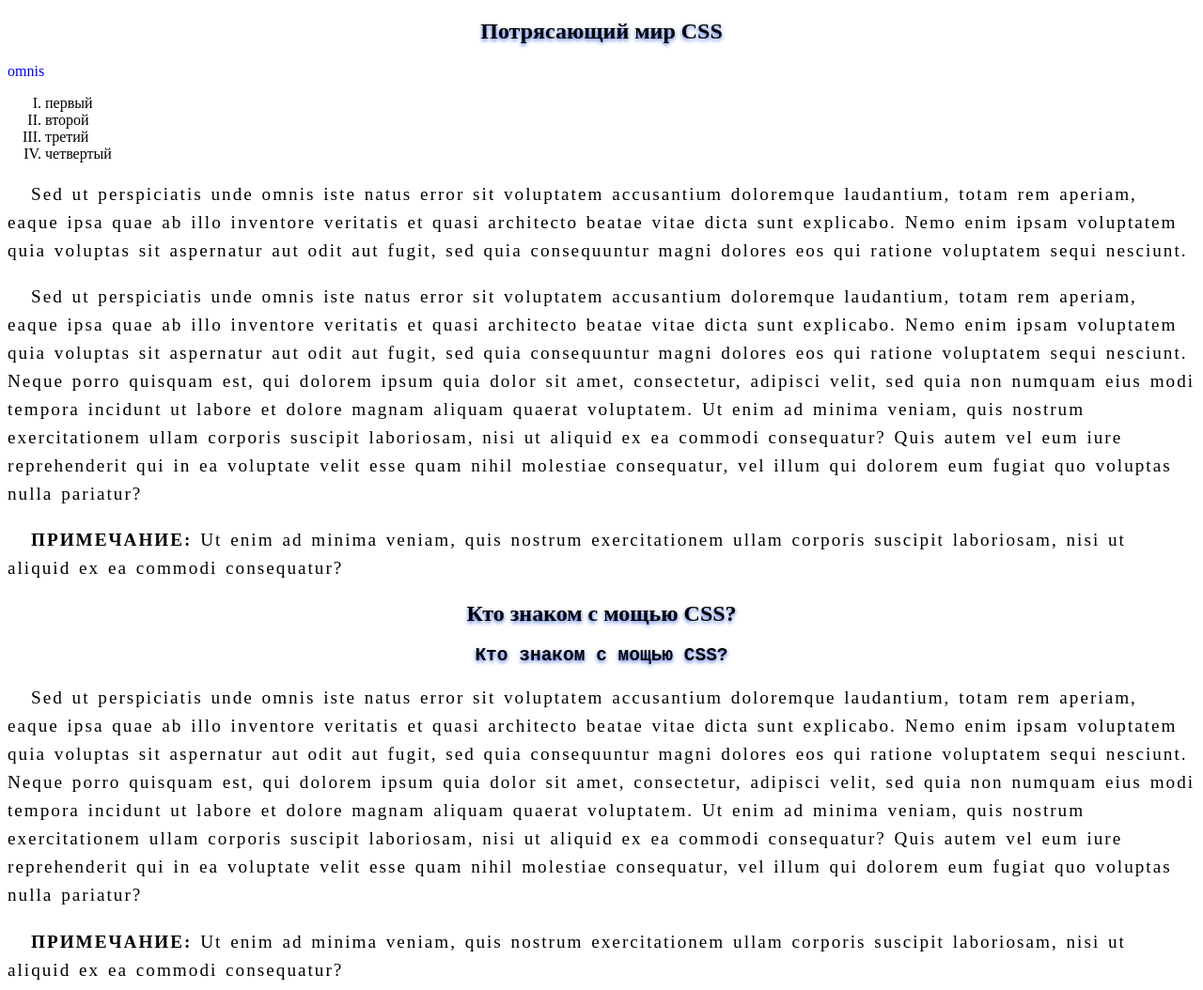
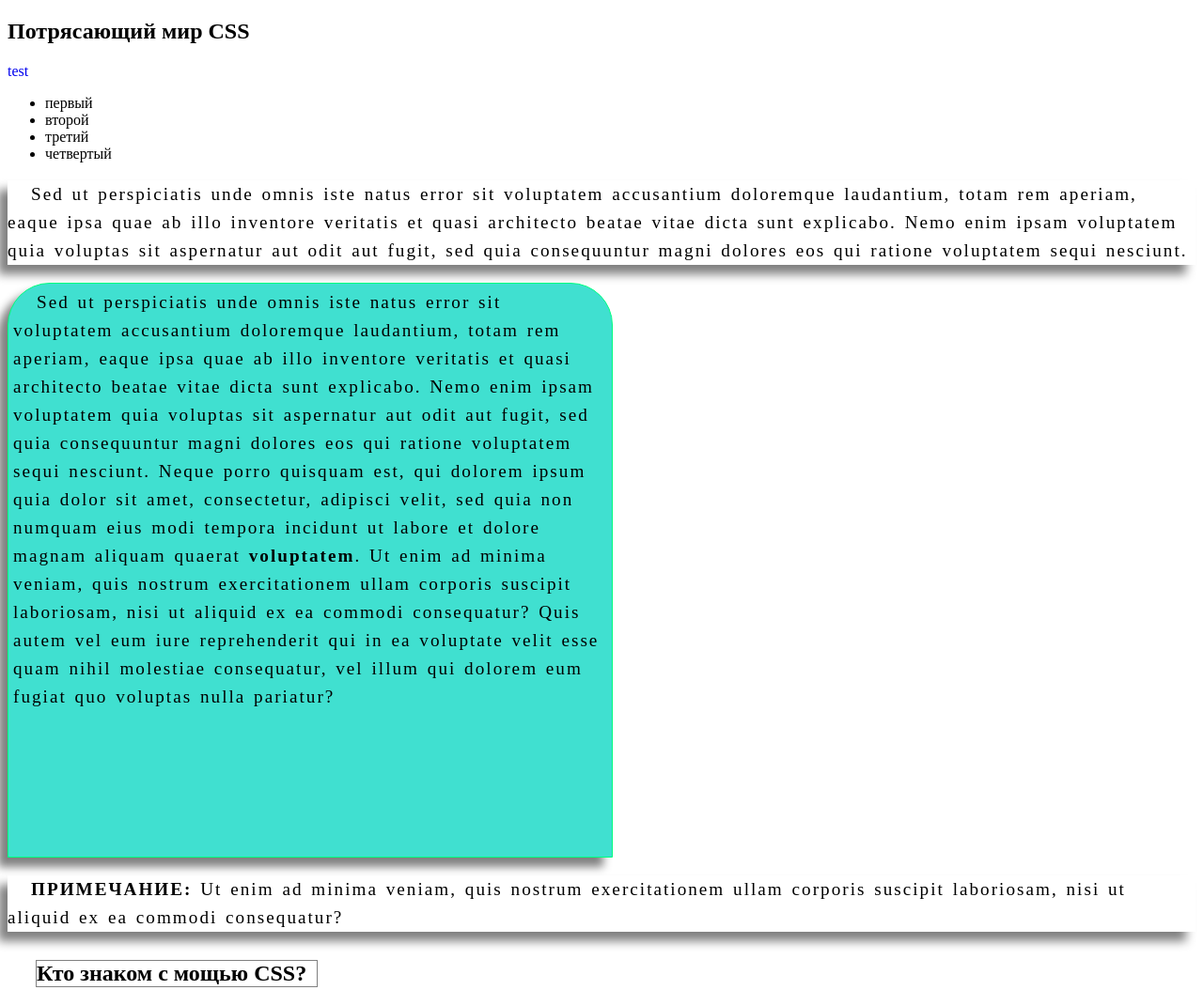
Before and after one commit to godtwinki/sendmail, a plain HTML site: page work/Практика/Практика 2.html in a window 1280 px wide. Shown: the top 1054 px of the page at 94% size. Drawn offline with Linux system fonts and the light colour scheme.

Commit message:
Работа с сглаживанием border

```diff
--- a/work/Практика/practic 2.css
+++ b/work/Практика/practic 2.css
@@ -7,6 +7,8 @@ p{
   word-spacing: 2px; /*расстояние между словами*/
   line-height: 30px; /*расстояние межу строк*/
   text-indent: 25px; /* отступы от краев*/
+  box-shadow: -10px 10px 10px gray ;
+
 
 }
 a :hover {   /*hover active links*/
@@ -15,11 +17,29 @@ a :hover {   /*hover active links*/
 a {
     text-decoration: none;
 }
-h1,h2,h3{
-    text-shadow: 0px 2px 4px royalblue;
-    text-align: center; /*выравнивание текста*/
+    /* text-shadow: 0px 2px 4px royalblue; */
+    /* text-align: center; выравнивание текста */
+
+
+    /* list-style-type: upper-roman; */
+    /*list-style-image: url(audi.jpg); картинки для списка, вместо нумерации или ...*/
+
+    p.test2{
+    border: 1px solid springgreen;
+    background: turquoise;
+    padding: 5px;
+    border-radius: 45px 45px 0 0;
+    width: 50%;
+    overflow: auto;
+    min-height: 600px;
 }
-ol{
-    list-style-type: upper-roman;
-    /*list-style-image: url(audi.jpg); картинки для списка, вместо нумерации или ...*/
+
+h2.test3{
+    width: 300px;
+    padding: 30x;
+    border-width: 5px;
+    margin: 30px;
+    border: 1px solid gray;
+    box-sizing: border-box;
+
 }
--- a/work/Практика/Практика 2.html
+++ b/work/Практика/Практика 2.html
@@ -10,30 +10,30 @@
 <body>
     <article>
         <h1>Потрясающий мир CSS</h1>
-        <a href="/">omnis</a>
-        <ol type="A">
+        <a href="/">test</a>
+        <ul>
             <li>первый</li>
             <li>второй</li>
             <li>третий</li>
             <li>четвертый</li>
-        </ol>
-        <p>Sed ut perspiciatis unde omnis iste natus error sit voluptatem accusantium doloremque laudantium, totam rem
+        </ul>
+        <p class="test1">Sed ut perspiciatis unde omnis iste natus error sit voluptatem accusantium doloremque laudantium, totam rem
             aperiam, eaque ipsa quae ab illo inventore veritatis et quasi architecto beatae vitae dicta sunt explicabo.
             Nemo enim ipsam voluptatem quia voluptas sit aspernatur aut odit aut fugit, sed quia consequuntur magni
             dolores eos qui ratione voluptatem sequi nesciunt. </p>
-        <p>Sed ut perspiciatis unde omnis iste natus error sit voluptatem accusantium doloremque laudantium, totam rem
+        <p class="test2">Sed ut perspiciatis unde omnis iste natus error sit voluptatem accusantium doloremque laudantium, totam rem
             aperiam, eaque ipsa quae ab illo inventore veritatis et quasi architecto beatae vitae dicta sunt explicabo.
             Nemo enim ipsam voluptatem quia voluptas sit aspernatur aut odit aut fugit, sed quia consequuntur magni
             dolores eos qui ratione voluptatem sequi nesciunt. Neque porro quisquam est, qui dolorem ipsum quia dolor
             sit amet, consectetur, adipisci velit, sed quia non numquam eius modi tempora incidunt ut labore et dolore
-            magnam aliquam quaerat voluptatem. Ut enim ad minima veniam, quis nostrum exercitationem ullam corporis
+            magnam aliquam quaerat <strong>voluptatem</strong>. Ut enim ad minima veniam, quis nostrum exercitationem ullam corporis
             suscipit laboriosam, nisi ut aliquid ex ea commodi consequatur? Quis autem vel eum iure reprehenderit qui in
             ea voluptate velit esse quam nihil molestiae consequatur, vel illum qui dolorem eum fugiat quo voluptas
             nulla pariatur?</p>
         <p><strong>ПРИМЕЧАНИЕ:</strong> Ut enim ad minima veniam, quis nostrum exercitationem ullam corporis suscipit
             laboriosam, nisi ut aliquid ex ea commodi consequatur? </p>
 
-        <h2>Кто знаком с мощью CSS?</h2>
+        <h2 class="test3">Кто знаком с мощью CSS?</h2>
         <pre><h2>Кто знаком с мощью CSS?</h2></pre>
 
         <p>Sed ut perspiciatis unde omnis iste natus error sit voluptatem accusantium doloremque laudantium, totam rem
```
